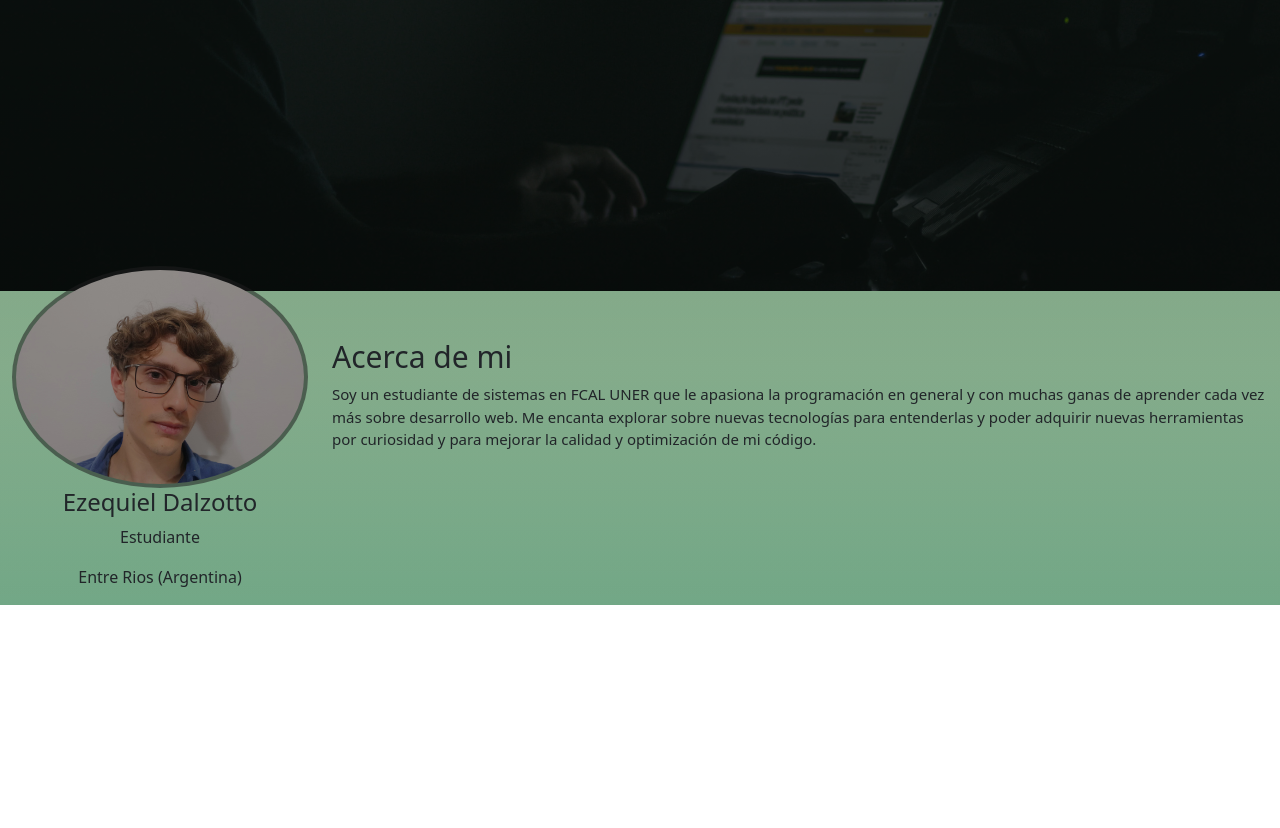
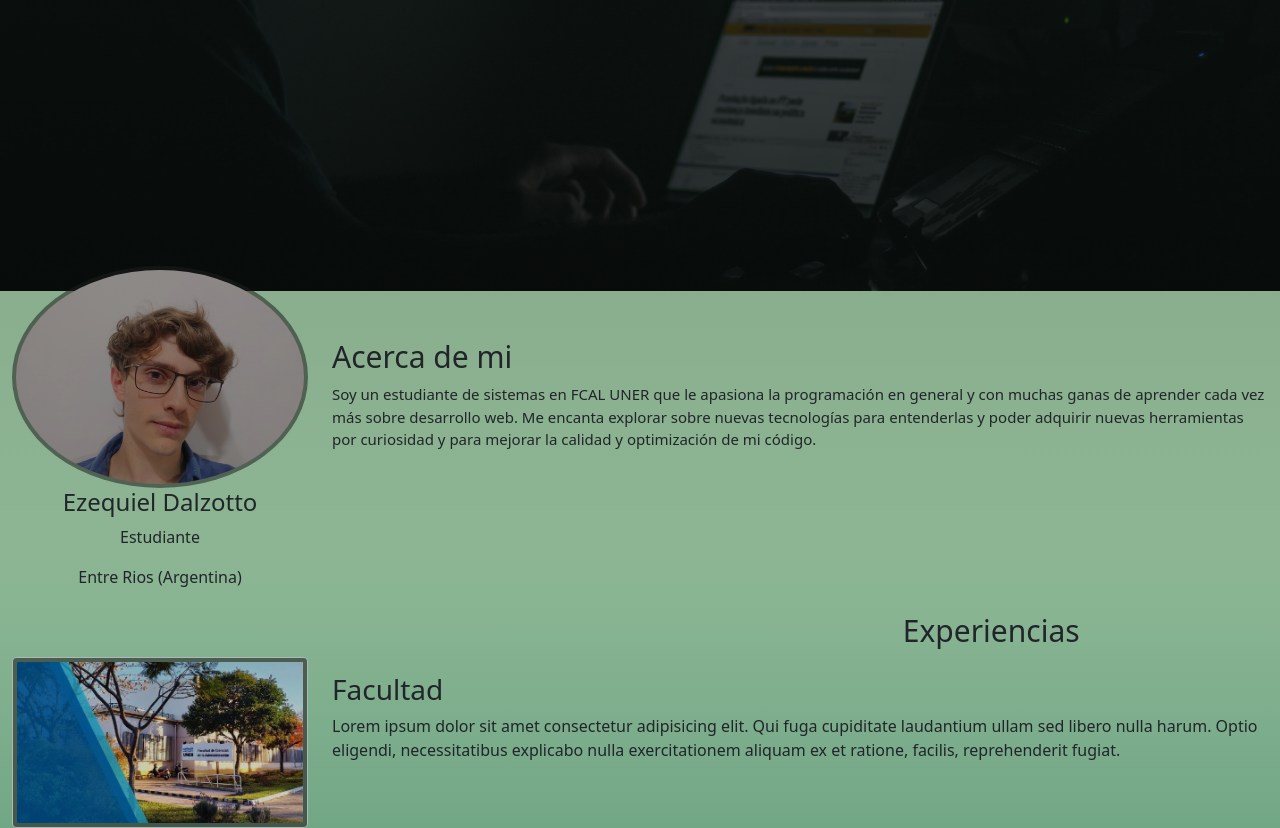
Before and after one commit to EzequielDalzotto/portfolio-web-front-end, an Angular app: page / in a window 1280 px wide. Shown: the part 581-1409 px from the top of the page. Before the commit the page ends 1186 px from the top, so only its background shows below. Built offline with nearby package versions, Linux system fonts and the light colour scheme.

Commit message:
experience component

```diff
--- a/src/app/app.module.ts
+++ b/src/app/app.module.ts
@@ -7,6 +7,7 @@ import { HeaderComponent } from './components/header/header.component';
 import { HomeComponent } from './components/home/home.component';
 import { BannerComponent } from './components/banner/banner.component';
 import { AboutMeComponent } from './components/about-me/about-me.component';
+import { ExperienceComponent } from './components/experience/experience.component';
 
 @NgModule({
   declarations: [
@@ -14,7 +15,8 @@ import { AboutMeComponent } from './components/about-me/about-me.component';
     HeaderComponent,
     HomeComponent,
     BannerComponent,
-    AboutMeComponent
+    AboutMeComponent,
+    ExperienceComponent
   ],
   imports: [
     BrowserModule,
--- /dev/null
+++ b/src/app/components/experience/experience.component.css
@@ -0,0 +1,17 @@
+.experiencia__titulo-seccion{
+    margin-right: 15%;
+    font-size: 30px;
+}
+
+h2.experiencia-titulo{
+    font-size: 28px;
+}
+
+.ft-exp{
+    background-color: #1f1f1f8a;
+    filter: brightness(80%);
+}
+
+.ft-exp:hover{
+    transform: scale(1.05);
+}
--- /dev/null
+++ b/src/app/components/experience/experience.component.html
@@ -0,0 +1,15 @@
+<section class="experiencia">
+    <div class="container-fluid grid ms-0 m-0">
+      <h3 class="titulo-seccion experiencia__titulo-seccion text-end mt-2">Experiencias</h3>
+      <div class="row">
+        <div class="col-3 text-center">
+          <img src="../../../assets/experiencia1.jpeg" alt="experiencia 1" class="rounded img-fluid img-thumbnail ft-exp">
+        </div>
+        <div class="col-9 text-left mt-3">
+          <h2 class="experiencia-titulo">Facultad</h2>
+          <p class="experiencia-texto">Lorem ipsum dolor sit amet consectetur adipisicing elit. Qui fuga cupiditate laudantium ullam sed libero nulla harum. Optio eligendi, necessitatibus explicabo nulla exercitationem aliquam ex et ratione, facilis, reprehenderit fugiat.
+          </p>
+        </div>
+      </div>
+    </div>
+  </section>
--- a/src/app/components/home/home.component.html
+++ b/src/app/components/home/home.component.html
@@ -1,2 +1,3 @@
 <app-banner></app-banner>
 <app-about-me></app-about-me>
+<app-experience></app-experience>
```
Also changed, not shown: src/app/components/experience/experience.component.ts (added, +10 -0 lines), 1 other file (tests, documents, lock files or other folders).
